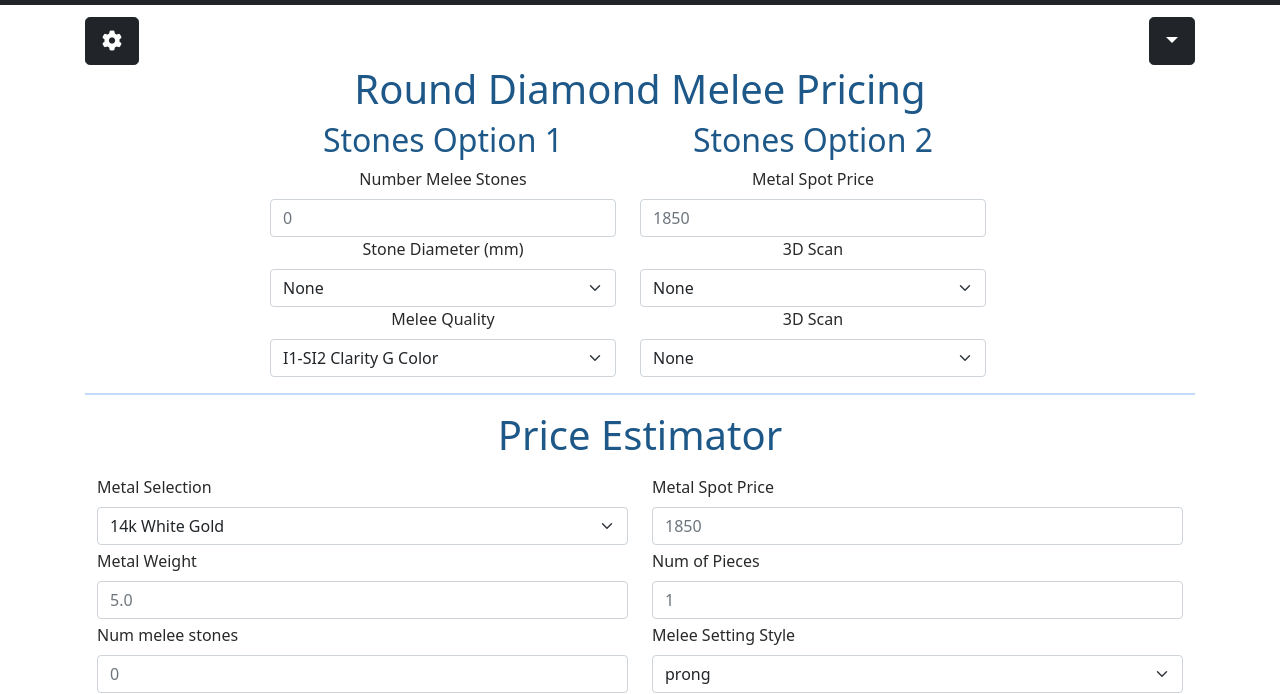
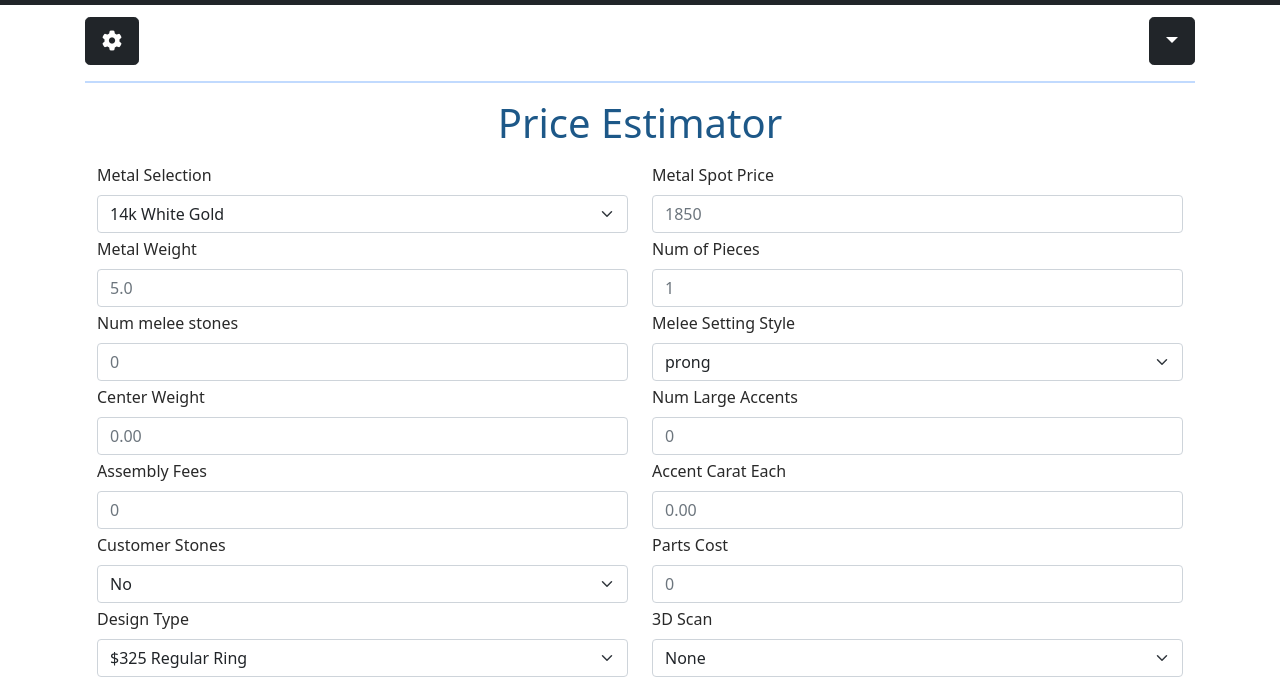
Before and after one commit to shawnrogoff/CustomJewelryPricingApp, a plain HTML site: page app.html in a window 1280 px wide. Shown: the part 51-745 px from the top of the page. Drawn offline with nearby package versions, Linux system fonts and the light colour scheme.

Commit message:
Re-added invisible class to melee pricing section

```diff
--- a/app.html
+++ b/app.html
@@ -121,8 +121,8 @@
                         </form>
                     </div>
                 </div>
-                <!-- invisible -->
-                <div id="meleeDiamondPricingGuide" class="row ">
+                <!--  -->
+                <div id="meleeDiamondPricingGuide" class="row invisible">
                     <h1 class="text-center">Round Diamond Melee Pricing</h1>
                     <div class="row row-cols-1 row-cols-md-2">
                         <div class="col-md-2"></div>
```
